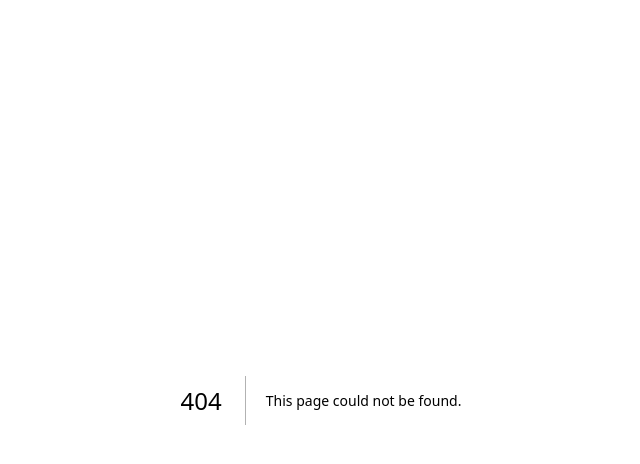
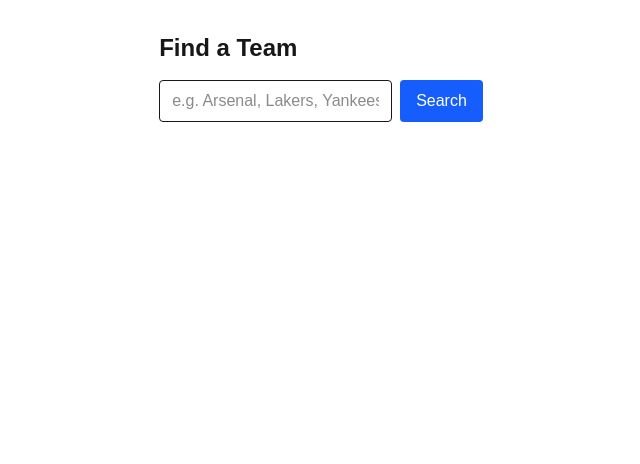
Before and after one commit to mdadil47/sports-tracker, a Next.js app: page /search in a window 1280 px wide. Before the commit this address had no page. Shown: the top 464 px of the page, without its empty margins (319-959 px from the left). Built offline with nearby package versions, Linux system fonts and the light colour scheme.

Commit message:
Add team search UI and API route

```diff
--- /dev/null
+++ b/app/api/teams/search/route.ts
@@ -0,0 +1,14 @@
+import { NextResponse } from "next/server";
+import { searchTeams } from "@/lib/sportsApi";
+
+export async function GET(request: Request) {
+  const { searchParams } = new URL(request.url);
+  const name = searchParams.get("name");
+
+  if (!name) {
+    return NextResponse.json({ error: "Missing name parameter" }, { status: 400 });
+  }
+
+  const teams = await searchTeams(name);
+  return NextResponse.json(teams);
+}
--- /dev/null
+++ b/app/search/page.tsx
@@ -0,0 +1,59 @@
+"use client";
+
+import { useState } from "react";
+
+interface Team {
+  idTeam: string;
+  strTeam: string;
+  strTeamBadge: string;
+  strLeague: string;
+}
+
+export default function SearchPage() {
+  const [query, setQuery] = useState("");
+  const [teams, setTeams] = useState<Team[]>([]);
+  const [loading, setLoading] = useState(false);
+
+  async function handleSearch(e: React.FormEvent) {
+    e.preventDefault();
+    if (!query.trim()) return;
+
+    setLoading(true);
+    const res = await fetch(`/api/teams/search?name=${encodeURIComponent(query)}`);
+    const data = await res.json();
+    setTeams(data);
+    setLoading(false);
+  }
+
+  return (
+    <div className="p-8 max-w-2xl mx-auto">
+      <h1 className="text-2xl font-bold mb-4">Find a Team</h1>
+      <form onSubmit={handleSearch} className="flex gap-2 mb-6">
+        <input
+          type="text"
+          value={query}
+          onChange={(e) => setQuery(e.target.value)}
+          placeholder="e.g. Arsenal, Lakers, Yankees"
+          className="flex-1 border rounded px-3 py-2"
+        />
+        <button type="submit" className="bg-blue-600 text-white px-4 py-2 rounded">
+          Search
+        </button>
+      </form>
+
+      {loading && <p>Searching...</p>}
+
+      <ul className="space-y-3">
+        {teams.map((team) => (
+          <li key={team.idTeam} className="flex items-center gap-3 border rounded p-3">
+            <img src={team.strTeamBadge} alt={team.strTeam} className="w-10 h-10" />
+            <div>
+              <p className="font-semibold">{team.strTeam}</p>
+              <p className="text-sm text-gray-500">{team.strLeague}</p>
+            </div>
+          </li>
+        ))}
+      </ul>
+    </div>
+  );
+}
```
